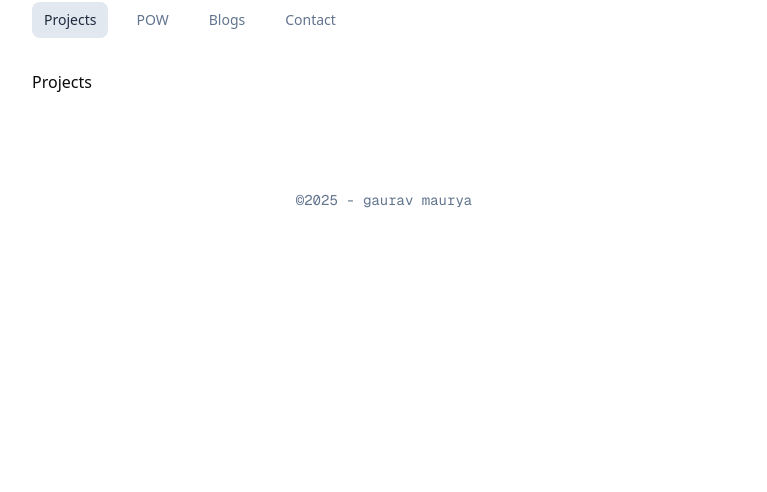
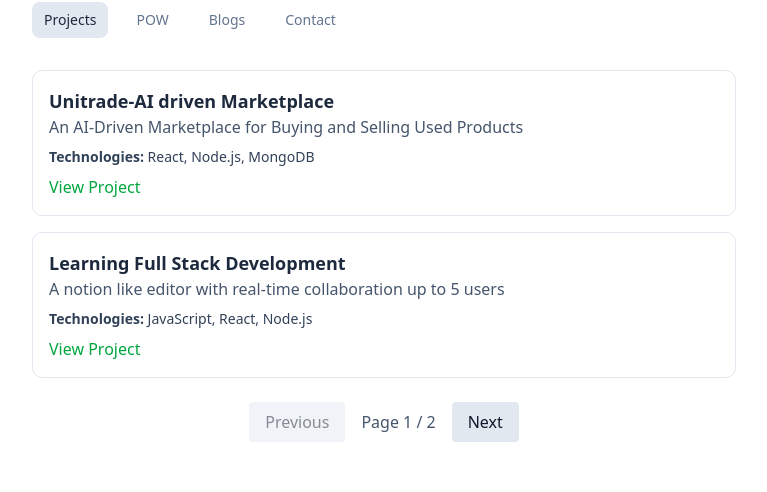
Before and after one commit to gaurav0973/my-portfolio, a Next.js app: page / in a window 1280 px wide. Shown: the part 1164-1656 px from the top of the page, without its empty margins (256-1023 px from the left). Before the commit the page ends 1406 px from the top, so only its background shows below. Built offline with nearby package versions, Linux system fonts and the light colour scheme.

Commit message:
add projects sectionn

```diff
--- a/app/(contentTabs)/Projects/page.tsx
+++ b/app/(contentTabs)/Projects/page.tsx
@@ -1,6 +1,74 @@
+"use client";
+
+import { PROJECTS_DATA } from "@/constants/constants";
+import { useState } from "react";
+
 function Projects() {
+  const [currentPage, setCurrentPage] = useState(1);
+  const itemsPerPage = 2;
+
+  const indexOfLast = currentPage * itemsPerPage;
+  const indexOfFirst = indexOfLast - itemsPerPage;
+  const currentProjects = PROJECTS_DATA.slice(indexOfFirst, indexOfLast);
+
+  const totalPages = Math.ceil(PROJECTS_DATA.length / itemsPerPage);
+
   return (
-    <div>Projects</div>
-  )
+    <div className="">
+      <ul className="space-y-4">
+        {currentProjects.map((project) => (
+          <li
+            key={project.title}
+            className="border border-slate-200 dark:border-gray-700 p-4 rounded-lg"
+          >
+            <h2 className="text-lg font-semibold text-slate-800 dark:text-gray-200">
+              {project.title}
+            </h2>
+
+            <p className="text-slate-600 dark:text-gray-400">
+              {project.description}
+            </p>
+
+            <p className="text-sm mt-2 text-slate-700 dark:text-gray-300">
+              <strong>Technologies:</strong> {project.technology.join(", ")}
+            </p>
+
+            <a
+              href={project.link}
+              target="_blank"
+              rel="noopener noreferrer"
+              className="text-green-600 dark:text-green-400 hover:underline mt-2 inline-block"
+            >
+              View Project
+            </a>
+          </li>
+        ))}
+      </ul>
+
+      {/* PAGINATION */}
+      <div className="flex justify-center items-center space-x-4 mt-6">
+        <button
+          onClick={() => setCurrentPage((p) => Math.max(p - 1, 1))}
+          disabled={currentPage === 1}
+          className="px-4 py-2 rounded bg-slate-200 dark:bg-gray-700 text-slate-900 dark:text-gray-200 disabled:opacity-50"
+        >
+          Previous
+        </button>
+
+        <span className="text-slate-600 dark:text-gray-300">
+          Page {currentPage} / {totalPages}
+        </span>
+
+        <button
+          onClick={() => setCurrentPage((p) => Math.min(p + 1, totalPages))}
+          disabled={currentPage === totalPages}
+          className="px-4 py-2 rounded bg-slate-200 dark:bg-gray-700 text-slate-900 dark:text-gray-200 disabled:opacity-50"
+        >
+          Next
+        </button>
+      </div>
+    </div>
+  );
 }
-export default Projects
+
+export default Projects;
--- a/constants/constants.ts
+++ b/constants/constants.ts
@@ -1,3 +1,5 @@
+import { teardownTraceSubscriber } from "next/dist/build/swc/generated-native";
+
 export const SOCIAL_LINKS = [
   { name: 'GitHub', url: 'https://github.com/gaurav0973', icon: 'github' },
   { name: 'Twitter', url: 'https://x.com/gauravkmaurya09', icon: 'twitter' },
@@ -46,34 +48,29 @@ export const FEATURED_PROJECTS = [
 ];
 
 export const PROJECTS_DATA = [
-  {
-    title: 'AlgoQuest',
-    description: ' LeetCode-Inspired Coding Platform',
-    date: 'September 2025 - Nov 2025',
-    category: 'Coding Platform',
-    link: 'https://campuscrush.site/',
-
+   {
+    title: 'Unitrade-AI driven Marketplace',
+    description: 'An AI-Driven Marketplace for Buying and Selling Used Products',
+    technology : ["React", "Node.js", "MongoDB"],
+    link: 'https://github.com/gaurav0973/UniTrade-AI-driven-marketPlace',
   },
   {
-    title: 'CampusCrush',
-    description: 'A Social Networking Platform for College Students',
-    date: 'Jun 2025',
-    category: 'Web3',
-    link: '#',
+    title: 'Learning Full Stack Development',
+    description: 'A notion like editor with real-time collaboration up to 5 users',
+    technology : ["JavaScript", "React", "Node.js"],
+    link: "https://github.com/gaurav0973/fullStackJourney009"
   },
   {
-    title: 'Not-your-simple-notion',
-    description: 'A notion like editor with real-time collaboration up to 5 users',
-    date: 'Dec 2024',
-    category: 'Web2',
-    link: '#',
+    title: 'StackFlow Inspired Q&A Platform',
+    description: 'A Q&A Platform Inspired by StackOverflow',
+    technology : ["React", "Node.js", "MongoDB"],
+    link: 'https://github.com/gaurav0973/stackoverflow-inspired',
   },
-   {
-    title: 'Another Web2 Project',
-    description: 'Description for another web2 project.',
-    date: 'Nov 2024',
-    category: 'Web2',
-    link: '#',
+  {
+    title: 'devEvents',
+    description: 'A Social Networking Platform for College Students',
+    technology : ["React", "Node.js", "MongoDB"],
+    link: "https://github.com/gaurav0973/devEvents"
   },
 ];
 
```
